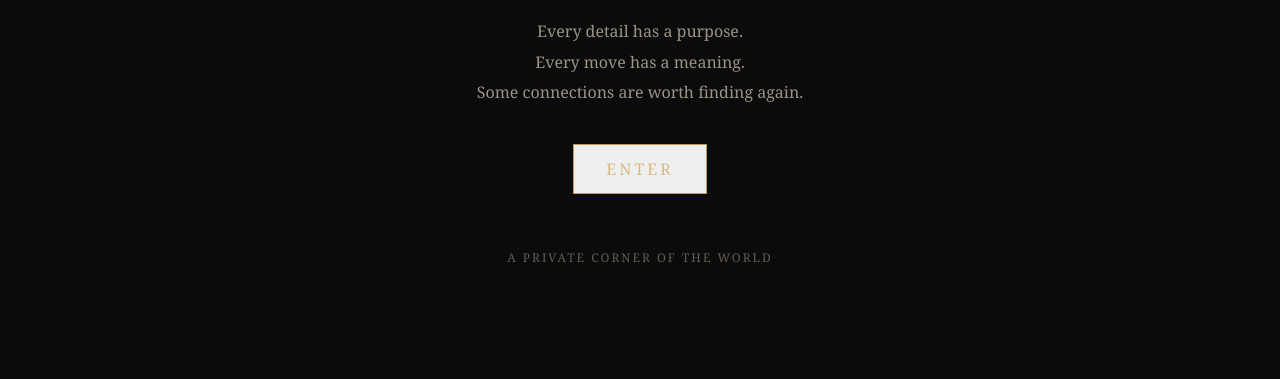
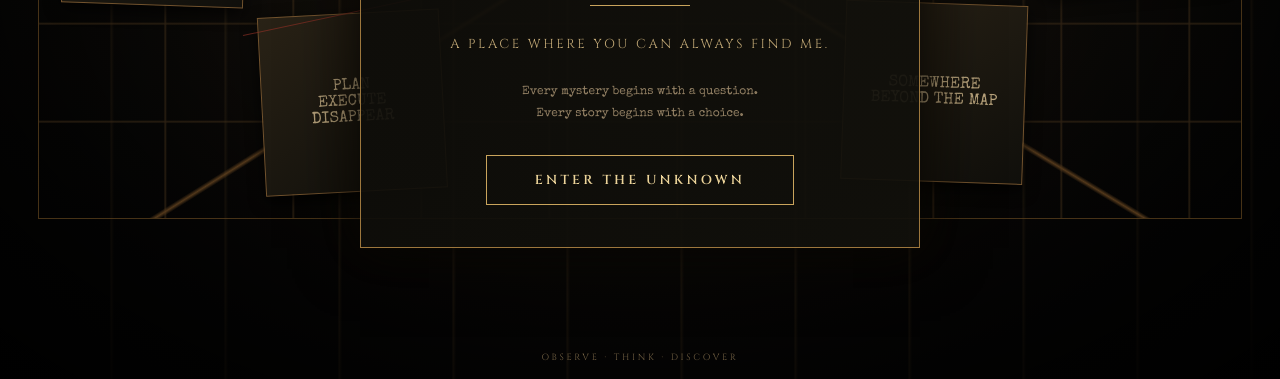
Before and after one commit to ankitmohangoswami-source/Always-Somewhere, a plain HTML site: page index.html in a window 1280 px wide. Shown: the part 421-800 px from the top of the page. Drawn offline with nearby package versions, Linux system fonts and the light colour scheme.

Commit message:
Update index.html

```diff
--- a/index.html
+++ b/index.html
@@ -1,3 +1,4 @@
+
 <!DOCTYPE html>
 <html lang="en">
 <head>
@@ -5,57 +6,266 @@
 <meta name="viewport" content="width=device-width, initial-scale=1.0">
 <title>ALWAYS, SOMEWHERE</title>
 <style>
+@import url('https://fonts.googleapis.com/css2?family=Cinzel:wght@400;500;600;700&family=Special+Elite&display=swap');
+
+:root {
+  --gold: #c9a45c;
+  --pale-gold: #ecd49a;
+  --ink: #080806;
+}
+
 * { box-sizing: border-box; }
+
 body {
   margin: 0;
   min-height: 100vh;
+  background: var(--ink);
+  color: var(--pale-gold);
+  font-family: 'Cinzel', Georgia, serif;
+}
+
+.room {
+  min-height: 100vh;
+  position: relative;
+  overflow: hidden;
+  isolation: isolate;
   display: flex;
   align-items: center;
   justify-content: center;
-      padding: 24px;
-      background: #0b0b0c;
-      color: #e5d5b2;
-      font-family: Georgia, serif;
+  padding: 35px 18px;
+  background:
+    radial-gradient(ellipse at 50% 45%, #352719 0%, #17130d 38%, #070706 78%);
+}
+
+.room::before {
+  content: "";
+  position: absolute;
+  inset: 0;
+  z-index: -2;
+  opacity: .43;
+  background:
+    repeating-linear-gradient(90deg, transparent 0 110px,
+      #49351d 111px, transparent 114px),
+    linear-gradient(180deg, #17130d, #050505 80%);
+}
+
+.room::after {
+  content: "";
+  position: absolute;
+  inset: 0;
+  z-index: -1;
+  pointer-events: none;
+  background: radial-gradient(ellipse, transparent 25%, #000 100%);
+}
+
+.wall {
+  position: absolute;
+  inset: 4% 3% 20%;
+  opacity: .72;
+  border: 1px solid #61451f;
+  background:
+    linear-gradient(31deg, transparent 49.7%, #704c24 50%, transparent 50.3%),
+    linear-gradient(148deg, transparent 49.7%, #704c24 50%, transparent 50.3%),
+    repeating-linear-gradient(0deg, transparent 0 95px, #3b2b18 96px, transparent 98px),
+    repeating-linear-gradient(90deg, transparent 0 125px, #3b2b18 126px, transparent 128px);
+}
+
+.clues {
+  position: absolute;
+  inset: 6% 5% 24%;
+  display: grid;
+  grid-template-columns: repeat(6, 1fr);
+  grid-template-rows: repeat(3, 1fr);
+  gap: 12px;
+  transform: rotate(-1deg);
+  pointer-events: none;
+}
+
+.clue {
+  display: flex;
+  justify-content: center;
+  align-items: center;
   text-align: center;
+  padding: 8px;
+  border: 1px solid #72532e;
+  background: linear-gradient(145deg, #292216, #100f0b);
+  box-shadow: 0 5px 16px #000b;
+  color: #b7a27b;
+  font-family: 'Special Elite', monospace;
+  font-size: clamp(10px, 1.5vw, 16px);
 }
-    main { max-width: 620px; }
-    .symbol { color: #b99a5b; font-size: 30px; }
+
+.clue:nth-child(2) { grid-column: 3; grid-row: 1; transform: rotate(4deg); }
+.clue:nth-child(3) { grid-column: 5; grid-row: 1; transform: rotate(-3deg); }
+.clue:nth-child(4) { grid-column: 1; grid-row: 2; transform: rotate(3deg); }
+.clue:nth-child(5) { grid-column: 6; grid-row: 2; transform: rotate(-4deg); }
+.clue:nth-child(6) { grid-column: 2; grid-row: 3; transform: rotate(-2deg); }
+.clue:nth-child(7) { grid-column: 5; grid-row: 3; transform: rotate(3deg); }
+
+.thread {
+  position: absolute;
+  height: 1px;
+  background: #8f3025;
+  transform-origin: left center;
+  opacity: .65;
+  width: 30%;
+}
+.thread.one { top: 22%; left: 14%; transform: rotate(23deg); }
+.thread.two { top: 36%; left: 46%; transform: rotate(-28deg); }
+.thread.three { top: 57%; left: 19%; transform: rotate(-12deg); }
+
+.center {
+  width: min(100%, 560px);
+  text-align: center;
+  padding: 42px 22px;
+  background: linear-gradient(135deg, #0c0b08ed, #11100bed);
+  border: 1px solid #9d773d;
+  box-shadow: 0 0 60px #000, 0 0 45px #9b6a2517;
+  position: relative;
+}
+
+.eyebrow {
+  font-size: 10px;
+  letter-spacing: .42em;
+  color: #a28a60;
+  margin-bottom: 25px;
+}
+
+.chess {
+  font-size: 48px;
+  line-height: 1;
+  color: var(--gold);
+  text-shadow: 0 0 25px #c9a45c55;
+  margin-bottom: 17px;
+}
+
 h1 {
-      margin: 24px 0 14px;
-      color: #c6a96b;
-      font-size: clamp(32px, 8vw, 58px);
-      font-weight: normal;
-      letter-spacing: 5px;
+  font-size: clamp(30px, 6vw, 53px);
+  font-weight: 500;
+  line-height: 1.16;
+  letter-spacing: .08em;
+  margin: 0;
+  color: var(--pale-gold);
+  text-shadow: 0 0 30px #c9a45c22;
 }
-    .tagline { font-size: 19px; font-style: italic; color: #d1c5ad; }
-    .line { width: 80px; border: 0; border-top: 1px solid #80683d; margin: 30px auto; }
-    p { color: #9b9487; line-height: 1.9; }
+
+.rule {
+  height: 1px;
+  width: 100px;
+  background: var(--gold);
+  margin: 25px auto;
+}
+
+.tagline {
+  font-size: clamp(10px, 2vw, 13px);
+  letter-spacing: .2em;
+  line-height: 2;
+  color: #c0a775;
+}
+
+.note {
+  font-family: 'Special Elite', monospace;
+  color: #938064;
+  font-size: 12px;
+  line-height: 1.9;
+  margin-top: 24px;
+}
+
 button {
-      margin-top: 20px;
-      padding: 13px 32px;
-      border: 1px solid #b99a5b;
-      background: tran
-        sparent;
-      color: #d8bd82;
-      font: inherit;
-      letter-spacing: 3px;
+  background: transparent;
+  border: 1px solid var(--gold);
+  color: var(--pale-gold);
+  padding: 15px 48px;
+  margin-top: 29px;
+  font: 600 13px 'Cinzel', Georgia, serif;
+  letter-spacing: .25em;
   cursor: pointer;
+  transition: .3s;
 }
-    button:hover { background: #c6a96b; color: #0b0b0c; }
-    #note { display: none; }
-    footer { margin-top: 55px; color: #625c51; font-size: 12px; letter-spacing: 2px; }
+
+button:hover {
+  color: #080806;
+  background: var(--gold);
+  box-shadow: 0 0 30px #c9a45c40;
+}
+
+.welcome {
+  display: none;
+  margin-top: 28px;
+  padding-top: 22px;
+  border-top: 1px solid #5e4827;
+  font-family: 'Special Elite', monospace;
+  line-height: 2;
+  font-size: 14px;
+}
+
+.welcome.show { display: block; }
+
+.footer {
+  position: absolute;
+  bottom: 16px;
+  left: 0;
+  right: 0;
+  text-align: center;
+  font-size: 9px;
+  letter-spacing: .3em;
+  color: #756345;
+}
+
+@media (max-width: 600px) {
+  .clues { inset: 4% 3% 23%; gap: 5px; }
+  .clue { padding: 3px; font-size: 9px; }
+  .center { padding: 35px 16px; }
+  .eyebrow { letter-spacing: .2em; }
+  .wall { inset: 3% 2% 23%; }
+}
 </style>
 </head>
 <body>
-  <main>
-    <div class="symbol">♟</div>
-    <h1>ALWAYS, SOMEWHERE</h1>
-    <div class="tagline">A place where you can always find me.</div>
-    <hr class="line">
-    <p>Every detail has a purpose.<br>Every move has a meaning.<br>Some connections are worth finding again.</p>
-    <button onclick="document.getElementById('note').style.display='block'; this.style.display='none';">ENTER</button>
-    <p id="note">You found your way here.<br>Somewhere, a conversation is waiting.<br><br><em>This place is still being built.</em></p>
-    <footer>A PRIVATE CORNER OF THE WORLD</footer>
+<main class="room">
+  <div class="wall"></div>
+
+  <div class="clues" aria-hidden="true">
+    <div class="clue">THE<br>BEGINNING</div>
+    <div class="clue">EVERY MOVE<br>HAS A REASON</div>
+    <div class="clue">♟<br>THE KING'S<br>GAMBIT</div>
+    <div class="clue">TRUST<br>IS A CHOICE</div>
+    <div class="clue">NOTHING<br>IS RANDOM</div>
+    <div class="clue">PLAN<br>EXECUTE<br>DISAPPEAR</div>
+    <div class="clue">SOMEWHERE<br>BEYOND THE MAP</div>
+  </div>
+
+  <div class="thread one"></div>
+  <div class="thread two"></div>
+  <div class="thread three"></div>
+
+  <section class="center">
+    <div class="eyebrow">PRIVATE FILE &nbsp; · &nbsp; NO. 001</div>
+    <div class="chess">♟</div>
+    <h1>ALWAYS,<br>SOMEWHERE</h1>
+    <div class="rule"></div>
+    <div class="tagline">A PLACE WHERE YOU CAN ALWAYS FIND ME.</div>
+    <div class="note">Every mystery begins with a question.<br>Every story begins with a choice.</div>
+
+    <button id="enterButton" type="button">ENTER THE UNKNOWN</button>
+
+    <div class="welcome" id="welcome">
+      You've found your way here.<br>
+      Some places are not meant to be found.<br>
+      Some connections are worth the search.<br><br>
+      <span style="color:#d2b16e">WELCOME, STRANGER.</span>
+    </div>
+  </section>
+
+  <div class="footer">OBSERVE · THINK · DISCOVER</div>
 </main>
+
+<script>
+document.getElementById('enterButton').addEventListener('click', function () {
+  const note = document.getElementById('welcome');
+  const isOpen = note.classList.toggle('show');
+  this.textContent = isOpen ? 'CLOSE THE FILE' : 'ENTER THE UNKNOWN';
+});
+</script>
 </body>
 </html>
```
Lines whose indentation alone changed are shown as unchanged.
